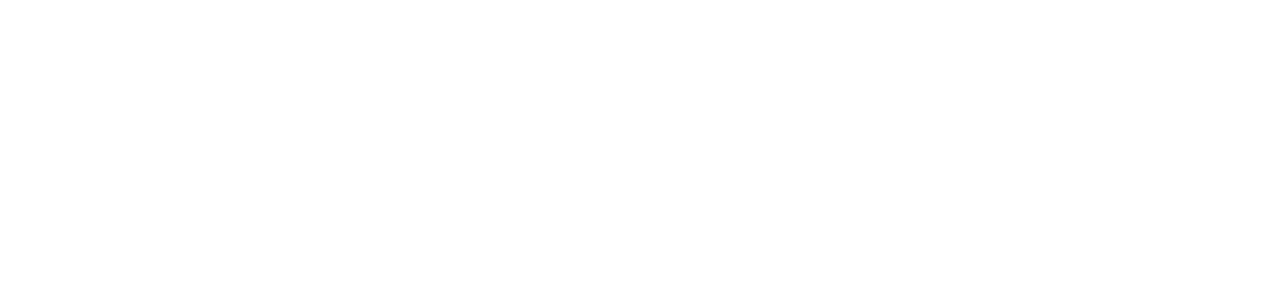
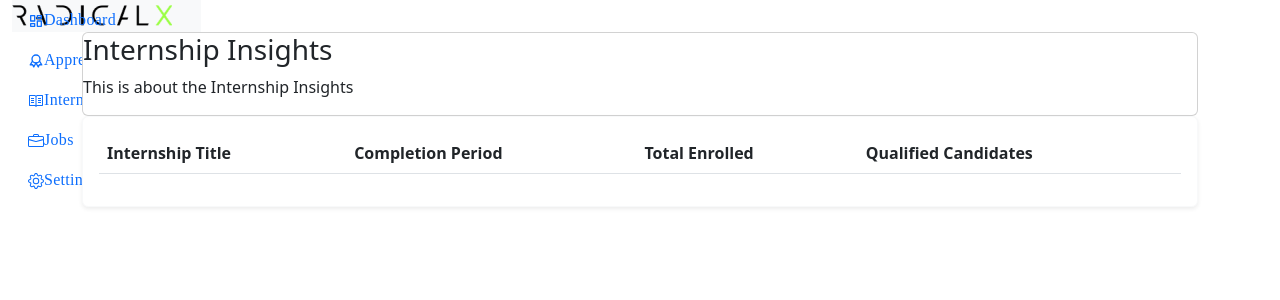
Before and after one commit to web-based/radicalx-internship-flow-app, a React (Create React App) app: page /home in a window 1280 px wide. Before the commit this address had no page. Shown: the top 300 px of the page. Built offline with nearby package versions, Linux system fonts and the light colour scheme.

Commit message:
Added Route path to Dashboard Added internship title component and internship insight title component

```diff
--- a/src/components/App.js
+++ b/src/components/App.js
@@ -1,7 +1,7 @@
 import React from 'react'
 import Signup from './Signup'
 import MainTitle from './MainTitle';
-// import Dashboard from './Dashboard';
+import Dashboard from './Dashboard';
 import Internship from './Internship';
 import { BrowserRouter as Router, Route, Routes } from 'react-router-dom'
 
@@ -12,8 +12,11 @@
       <Routes>
         <Route path="/" element={<Signup />} />
         <Route path="/internship" element={<Internship />} />
+        <Route path="/home" element={<Dashboard />} />
       </Routes>
+
     </Router>
+
   );
 }
 
--- a/src/components/Dashboard.js
+++ b/src/components/Dashboard.js
@@ -1,9 +1,13 @@
 import React from "react";
-import {Container, Row, Col } from "react-bootstrap";
-import Sidebar from "./sidebar.js";
-import './Dashboard.css'
+import {Container, Row, Col, Card, Table } from "react-bootstrap";
+import Sidebar from "./Sidebar.js";
+//import Internship from "./Internship.js";
+import './Dashboard.css';
+
+
 
 const Dashboard = props => {
+
 
 
     return (
@@ -17,6 +21,40 @@
                     </Col>
                 </Row>
 
+
+
+
+
+
+            </Container>
+            <Container>
+           <Card>
+
+
+      <h3 className="internshipInsightTitle">Internship Insights</h3>
+      <p>This is about the Internship Insights</p></Card>
+
+
+    </Container>
+    <Container>
+    <Card border="light" className="table-wrapper table-responsive shadow-sm">
+                    <Card.Body>
+                    <Table hover className="user-table align-items-center">
+                        <thead>
+                            <tr>
+                                <th className="border-bottom">Internship Title</th>
+                                <th className="border-bottom">Completion Period</th>
+                                <th className="border-bottom">Total Enrolled</th>
+                                <th className="border-bottom">Qualified Candidates</th>
+
+                            </tr>
+                        </thead>
+                        <tbody>
+
+                        </tbody>
+                    </Table>
+                    </Card.Body>
+                </Card>
             </Container>
         </>
         );
--- a/src/components/Signup.js
+++ b/src/components/Signup.js
@@ -4,6 +4,7 @@
 import { Container } from "react-bootstrap";
 import logo from './images/RadicallX-Black-Logo.png'
 import "./Dashboard.css";
+
 
 function Signup() {
   const emailRef = useRef();
```
